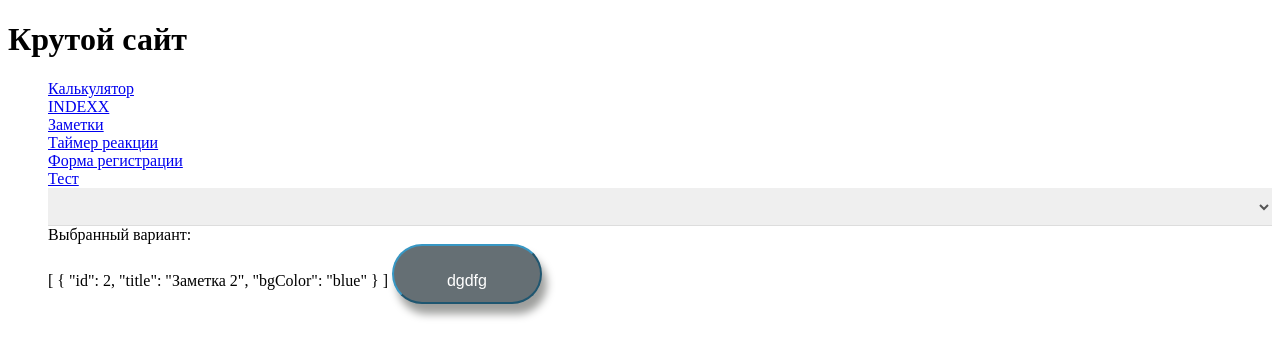
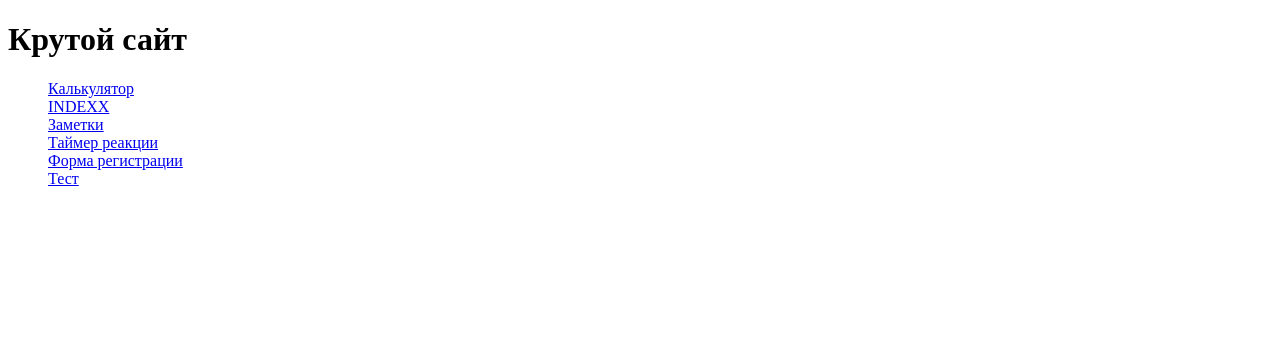
Before and after one commit to Respublicanec/nuxtproject, a Nuxt app: page /test in a window 1280 px wide. Shown: the top 358 px of the page. Built offline with nearby package versions, Linux system fonts and the light colour scheme.

Commit message:
add Provide

```diff
--- a/components/ModalEditCreateNote.vue
+++ b/components/ModalEditCreateNote.vue
@@ -34,7 +34,9 @@ const addNewNote = () => {
 };
 
 const titleText = computed(() => {
-  return typeof props.numberIndex === "number" ? "Сохранить" : "Добавить";
+  return typeof props.numberIndex === "number"
+    ? "Сохранить"
+    : inject("textButton");
 });
 </script>
 
--- a/pages/notes.vue
+++ b/pages/notes.vue
@@ -1,5 +1,6 @@
 <template>
   <div>
+    <input v-model="textButton" />
     <BaseButton
       @click="visibilitiModal = true"
       title="Создать"
@@ -72,6 +73,10 @@
 </template>
 
 <script setup>
+const textButton = ref("Добавить");
+
+provide("textButton", textButton);
+
 const loadNotes = () => {
   const storedNotes = localStorage.getItem("notes");
   if (storedNotes) {
--- a/pages/test.vue
+++ b/pages/test.vue
@@ -1,34 +1,2 @@
-<template>
-  <BaseSelect v-model="acceptedOption" :optionsBase="options"></BaseSelect>
-  <div>Выбранный вариант: {{ acceptedOption }}</div>
-  {{ titles }}
-  {{ results }}
-  <BaseButton padding="10px" width="150px" borderColor="#3797c4">
-    <p>dgdfg</p>
-  </BaseButton>
-</template>
-
-<script setup>
-const options = ref([
-  { option: "n1", name: "Вариант1" },
-  { option: "n2", name: "Вариант2" },
-  { option: "n3", name: "Вариант3" },
-]);
-
-const notes = [
-  { id: 1, title: "Заметка 1", bgColor: "red" },
-  { id: 2, title: "Заметка 2", bgColor: "blue" },
-  { id: 3, title: "Заметка 3", bgColor: "green" },
-];
-
-const searchById = (notes, id) => {
-  return notes.filter((note) => note.id === id);
-};
-
-const searchId = 2;
-const results = searchById(notes, searchId);
-
-console.log(results);
-
-const acceptedOption = ref("");
-</script>
+<template></template>
+<style></style>
```
